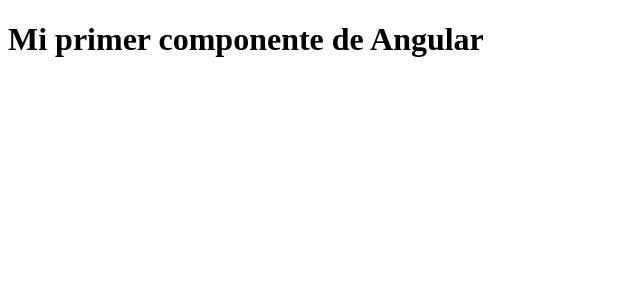
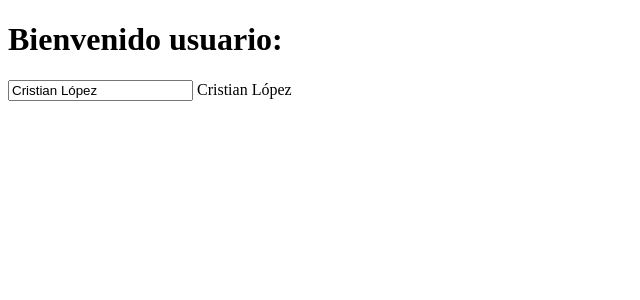
Before and after one commit to Cristian0930/master-angular, an Angular app: page / in a window 1280 px wide. Shown: the top 300 px of the page, without its empty margins (0-640 px from the left). Built offline with nearby package versions, Linux system fonts and the light colour scheme.

Commit message:
12. Comunicación entre JavaScript y HTML en Angular

```diff
--- a/src/app/app.module.ts
+++ b/src/app/app.module.ts
@@ -1,4 +1,5 @@
 import { NgModule } from '@angular/core';
+import { FormsModule } from '@angular/forms';
 import { BrowserModule } from '@angular/platform-browser';
 
 import { AppRoutingModule } from './app-routing.module';
@@ -14,7 +15,8 @@
   ],
   imports: [
     BrowserModule,
-    AppRoutingModule
+    AppRoutingModule,
+    FormsModule
   ],
   providers: [],
   bootstrap: [AppComponent]
--- a/src/app/usuario.component.html
+++ b/src/app/usuario.component.html
@@ -1 +1,3 @@
-<h1>Mi primer componente de Angular</h1>
+<h1>Bienvenido usuario:</h1>
+<input type="text" [(ngModel)]="usuarioNombre" />
+{{ usuarioNombre }}
--- a/src/app/usuario.component.ts
+++ b/src/app/usuario.component.ts
@@ -7,4 +7,5 @@
 
 export class UsuarioComponent {
 
+    usuarioNombre:string = "Cristian López";
 }
```
